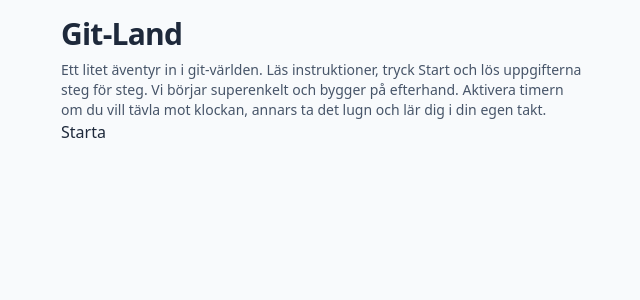
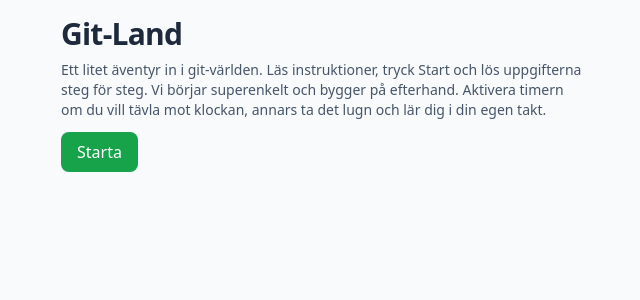
Before and after one commit to DulamaA/git-land-game, a React (Vite) app: page / in a window 1280 px wide. Shown: the top 300 px of the page, without its empty margins (211-851 px from the left). Built offline with nearby package versions, Linux system fonts and the light colour scheme.

Commit message:
:art: style: add color, form and hover the buttons start/exit

```diff
--- a/src/components/GameScreen.tsx
+++ b/src/components/GameScreen.tsx
@@ -9,7 +9,12 @@ export default function GameScreen({ onExit }: Props) {
       style={{ marginTop: 24, border: '1px solid #ddd', borderRadius: 12, padding: 24 }}
     >
       <p>🎮 Spelet är igång</p>
-      <button onClick={onExit}>Avsluta</button>
+      <button
+        onClick={onExit}
+        className="mt-3 rounded-lg bg-red-600 text-white px-4 py-2 hover:bg-red-700 active:bg-red-800 transition"
+      >
+        Avsluta
+      </button>
     </section>
   );
 }
--- a/src/components/HomeScreen.tsx
+++ b/src/components/HomeScreen.tsx
@@ -11,7 +11,12 @@ export default function HomeScreen({ onStart }: Props) {
         för steg. Vi börjar superenkelt och bygger på efterhand. Aktivera timern om du vill tävla
         mot klockan, annars ta det lugn och lär dig i din egen takt.
       </p>
-      <button onClick={onStart}>Starta</button>
+      <button
+        onClick={onStart}
+        className="mt-3 rounded-lg bg-green-600 text-white px-4 py-2 hover:bg-green-700 active:bg-green-800 transition"
+      >
+        Starta
+      </button>
     </header>
   );
 }
```
